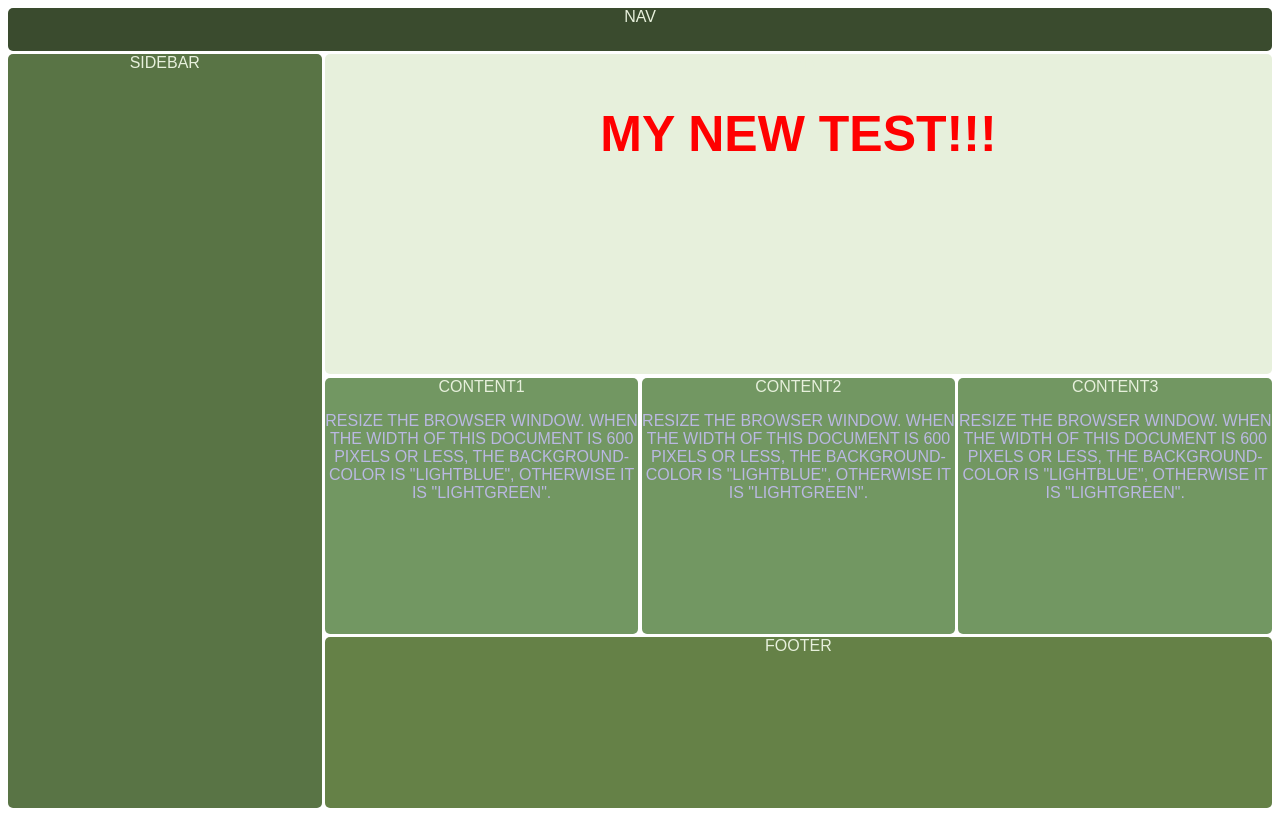
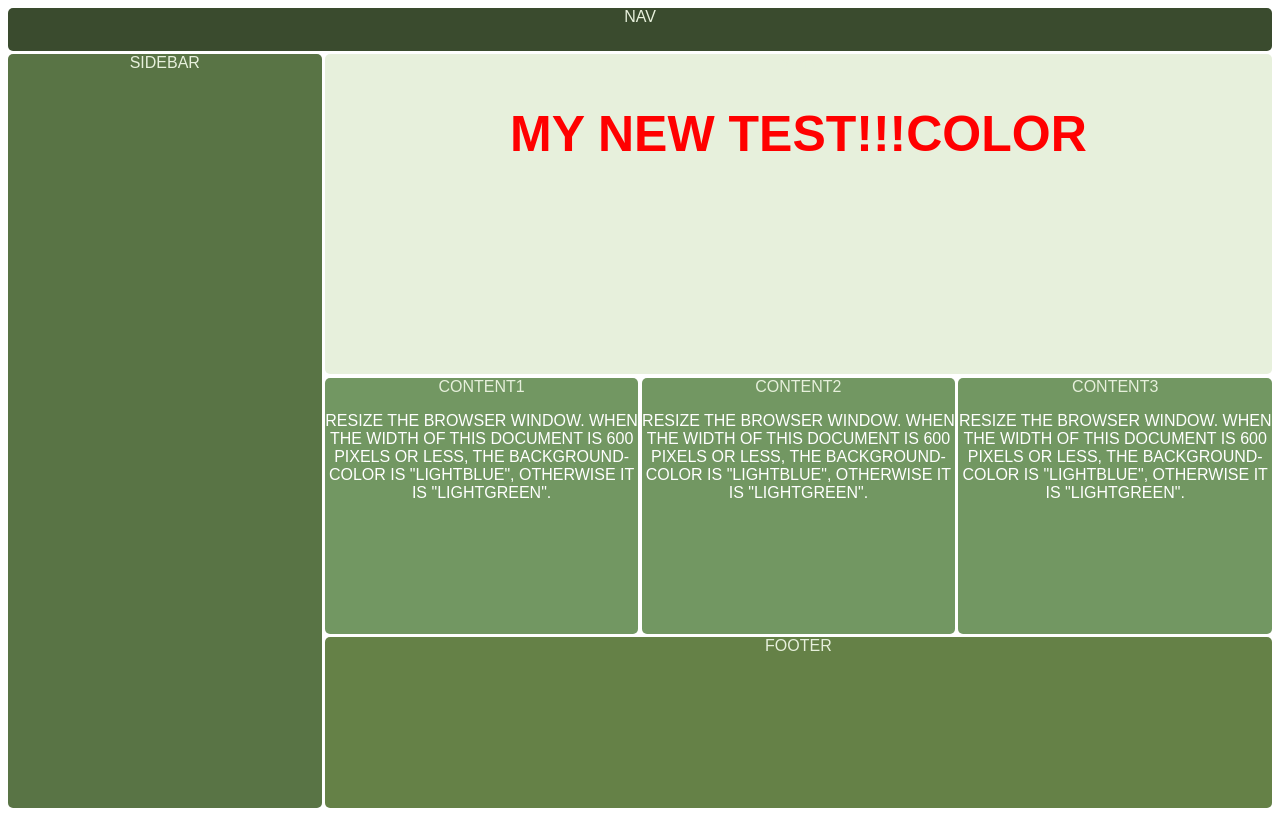
Before and after one commit to Junesco/Responsive-web-Layout, a plain HTML site: page mycodes/index.html in a window 1280 px wide. Drawn offline with Linux system fonts and the light colour scheme.

Commit message:
color added

```diff
--- a/mycodes/index.html
+++ b/mycodes/index.html
@@ -6,7 +6,7 @@
   <div class="container">
     <nav>nav</nav>
     <main>main
-      <h1>my new test!!!</h1>
+      <h1>my new test!!!color</h1>
     </main>
     <div id="sidebar">sidebar</div>
     <div id="content1">content1
--- a/mycodes/style.css
+++ b/mycodes/style.css
@@ -1,7 +1,7 @@
 :root{
   --main-radius:5px;
   --main-padding: 5px;
-  --color-font: rgb(186, 184, 226);
+  --color-font: rgb(255, 255, 255);
 }
 .container{
   display:grid;
```
